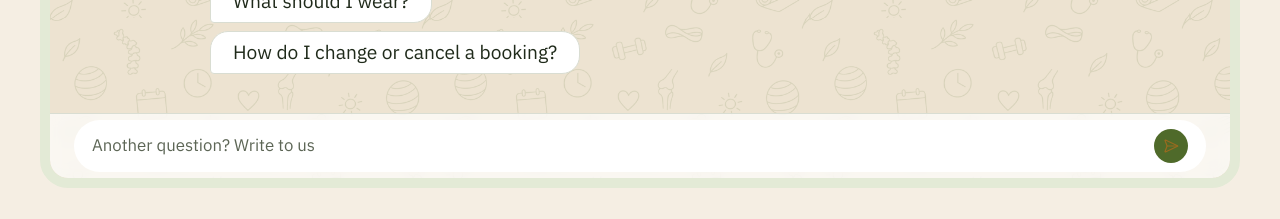
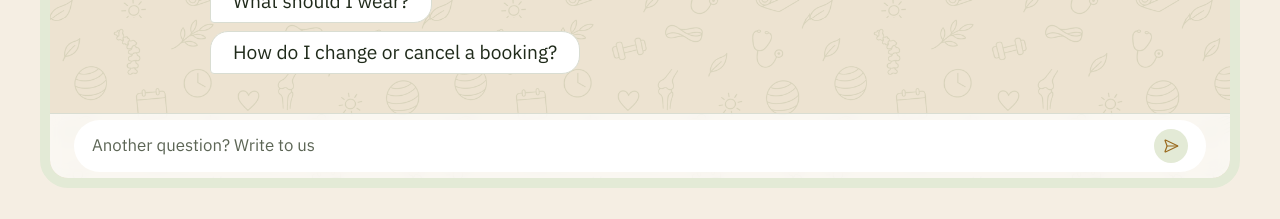
Before and after one commit to manarnofal2004/physio-clinic, a React (Vite) app in the folder client/: page / in a window 1280 px wide. Shown: the part 3540-3759 px from the top of the page. Built offline with nearby package versions, Linux system fonts and the light colour scheme; a web font is replaced by a local one.

Commit message:
feat(client): pale olive send button in the FAQ message bar

```diff
--- a/client/src/features/landing/FaqSection.tsx
+++ b/client/src/features/landing/FaqSection.tsx
@@ -302,8 +302,11 @@ export const FaqSection = () => {
                 width: 34,
                 height: 34,
                 borderRadius: "50%",
-                bgcolor: "primary.main",
-                color: "primary.contrastText",
+                // Pale olive like the bubbles; fills with olive on hover.
+                bgcolor: "action.selected",
+                color: "primary.dark",
+                transition: "background-color 150ms, color 150ms",
+                ".MuiButtonBase-root:hover &": { bgcolor: "primary.main", color: "#fff" },
                 ms: 2,
               }}
             >
```
